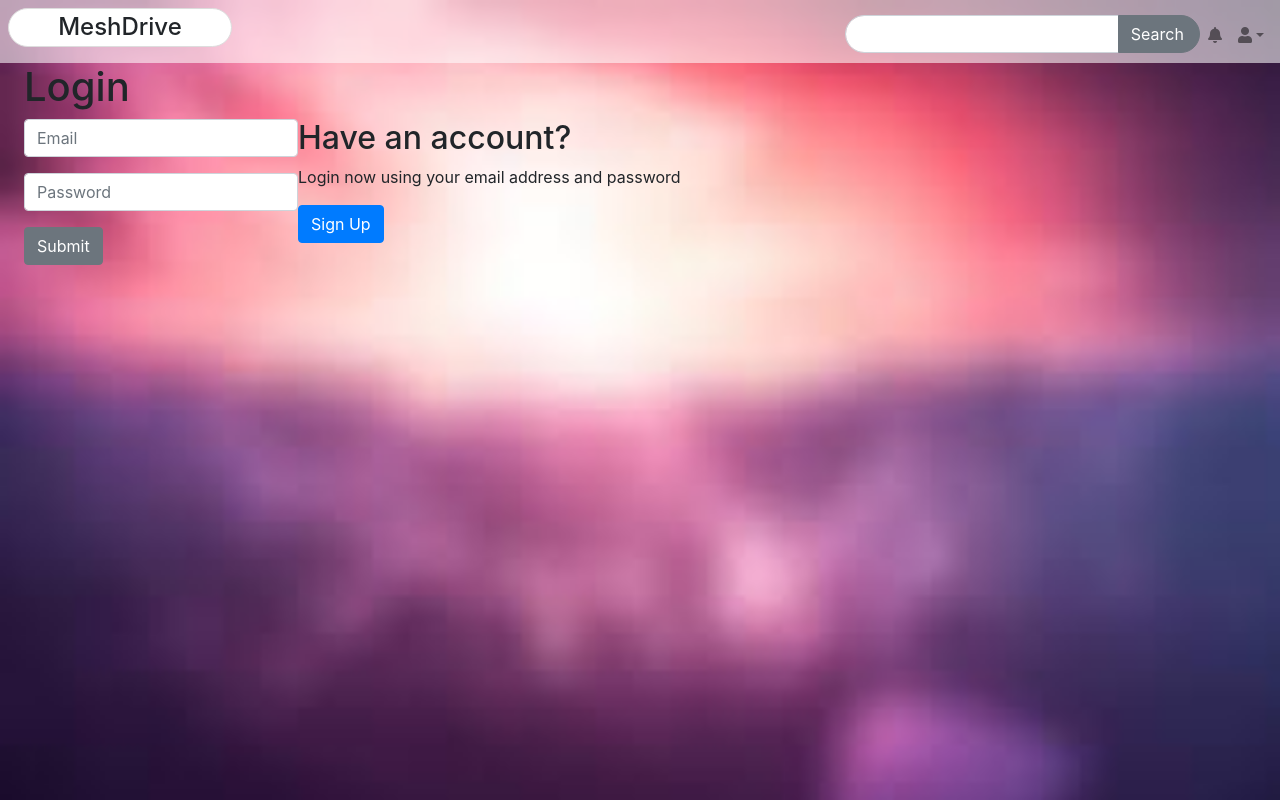
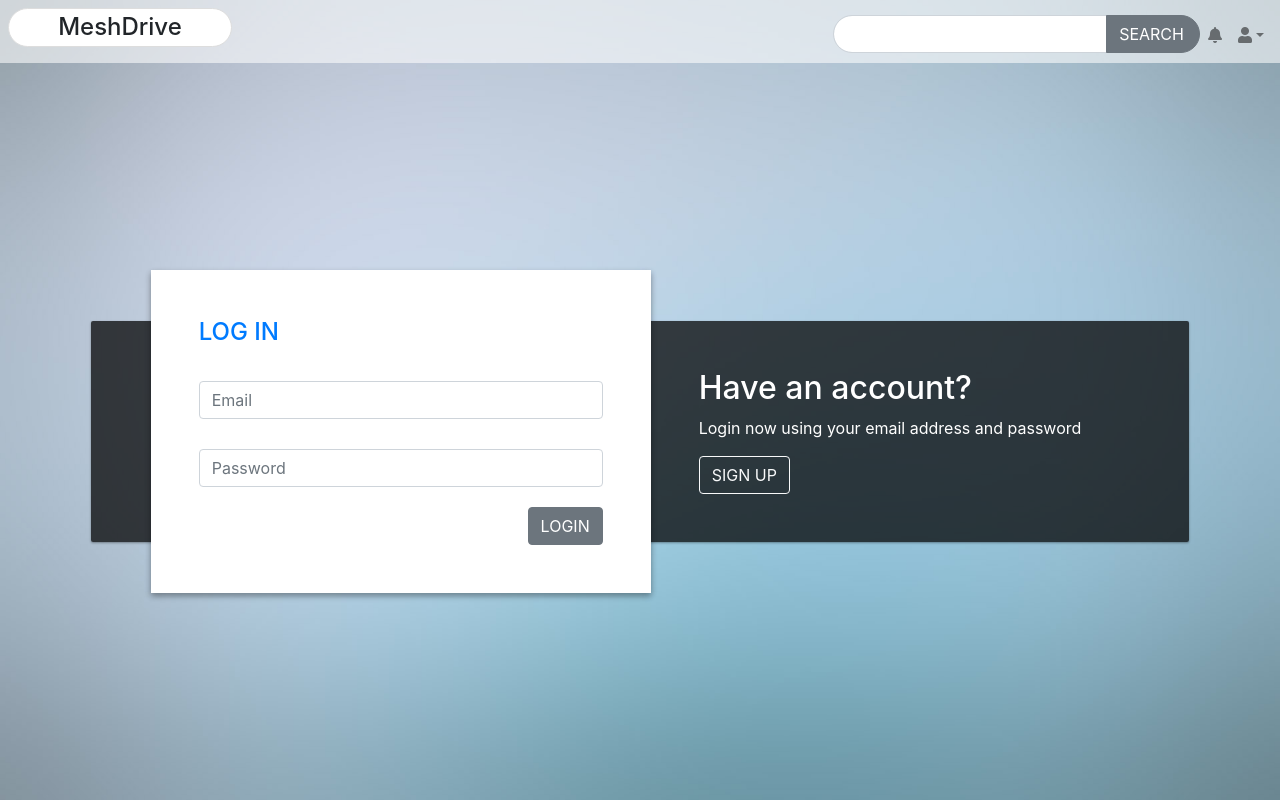
Before and after one commit to RnD-PUCIT/MeshDrive, a React app in the folder FrontEnd/meshdrive-frontend/: page /#/login in a window 1280 px wide. Built offline with nearby package versions, Linux system fonts and the light colour scheme.

Commit message:
Styled login form page

```diff
--- a/FrontEnd/meshdrive-frontend/src/components/pages/Login/Login.js
+++ b/FrontEnd/meshdrive-frontend/src/components/pages/Login/Login.js
@@ -13,12 +13,15 @@ class Login extends Component {
   render() {
     return (
       <React.Fragment>
-        <div id="page" className="d-flex flex-row w-100 page-login">
-          <div className="flex-grow-1 d-flex flex-column pl-4 pr-4 page-content">
-            <h1>Login</h1>
-            <div className="login-signup-forms-wrapper d-flex">
-              <div className="login-form-wrapper">
-                <Form>
+        <div
+          id="page"
+          className="d-flex flex-row w-100 flex-fill page-login justify-content-center align-items-center"
+        >
+          <div className="login-signup-forms-wrapper d-flex align-items-center">
+            <div className="form-wrapper p-5">
+              <h1 className="text-primary mb-4">Log in</h1>
+
+              <Form className="d-flex flex-column">
                 <FormGroup>
                   <Input
                     type="email"
@@ -36,16 +39,15 @@ class Login extends Component {
                   />
                 </FormGroup>
 
-                  <Button>Submit</Button>
+                <Button className="ml-auto">Login</Button>
               </Form>
             </div>
-              <div className="login-signup-form-text">
+            <div className="login-signup-form-text p-5">
               <h2>Have an account?</h2>
               <p>Login now using your email address and password</p>
-                <a href="#" className="btn btn-primary">
+              <a href="#" className="btn btn-outline-light">
                 Sign Up
               </a>
-              </div>
             </div>
           </div>
         </div>
--- a/FrontEnd/meshdrive-frontend/src/components/pages/Login/style.css
+++ b/FrontEnd/meshdrive-frontend/src/components/pages/Login/style.css
@@ -1,7 +1,34 @@
 body#login {
-  background-image: url(../../../images/bg.jpg);
+  background-image: url(../../../images/light-blue-blur-background.jpg);
   background-size: cover;
 }
 body#login nav {
   background: #ffffff91 !important;
 }
+.login-signup-forms-wrapper {
+  background: #000000ba;
+  padding: 0 60px;
+  border-radius: 2px;
+
+  box-shadow: 0 1px 3px rgba(0, 0, 0, 0.12), 0 1px 2px rgba(0, 0, 0, 0.24);
+}
+.login-signup-forms-wrapper .form-wrapper {
+  background: #fff;
+  margin: -60px 0;
+  box-shadow: 0 3px 6px rgba(0, 0, 0, 0.16), 0 3px 6px rgba(0, 0, 0, 0.23);
+  width: 500px;
+}
+.login-signup-forms-wrapper .form-group {
+  margin: 10px 0 20px;
+}
+
+.login-signup-forms-wrapper .form-wrapper h1 {
+  text-transform: uppercase;
+  font-size: 24px;
+}
+.login-signup-form-text {
+  color: #fff;
+}
+.btn {
+  text-transform: uppercase;
+}
```
Also changed, not shown: FrontEnd/meshdrive-frontend/src/images/light-blue-blur-background.jpg (added). Lines whose indentation alone changed are shown as unchanged.
